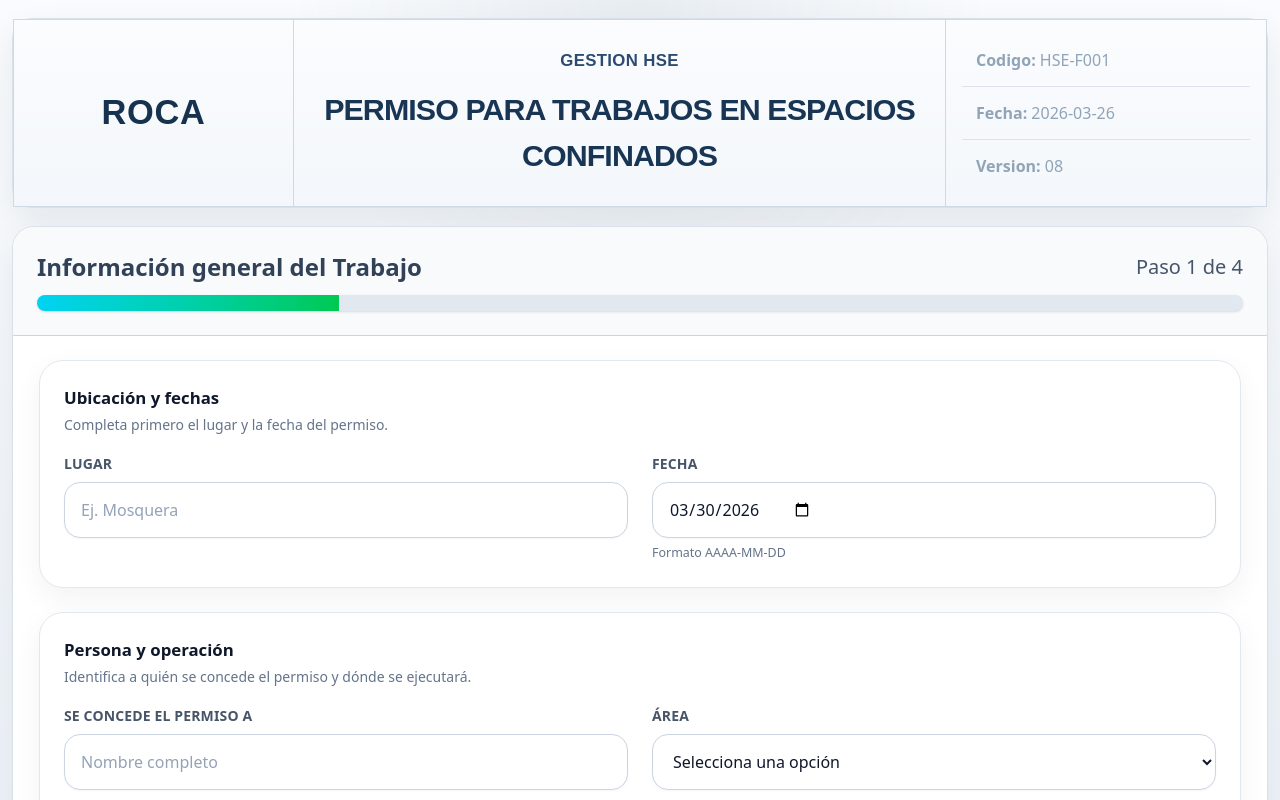
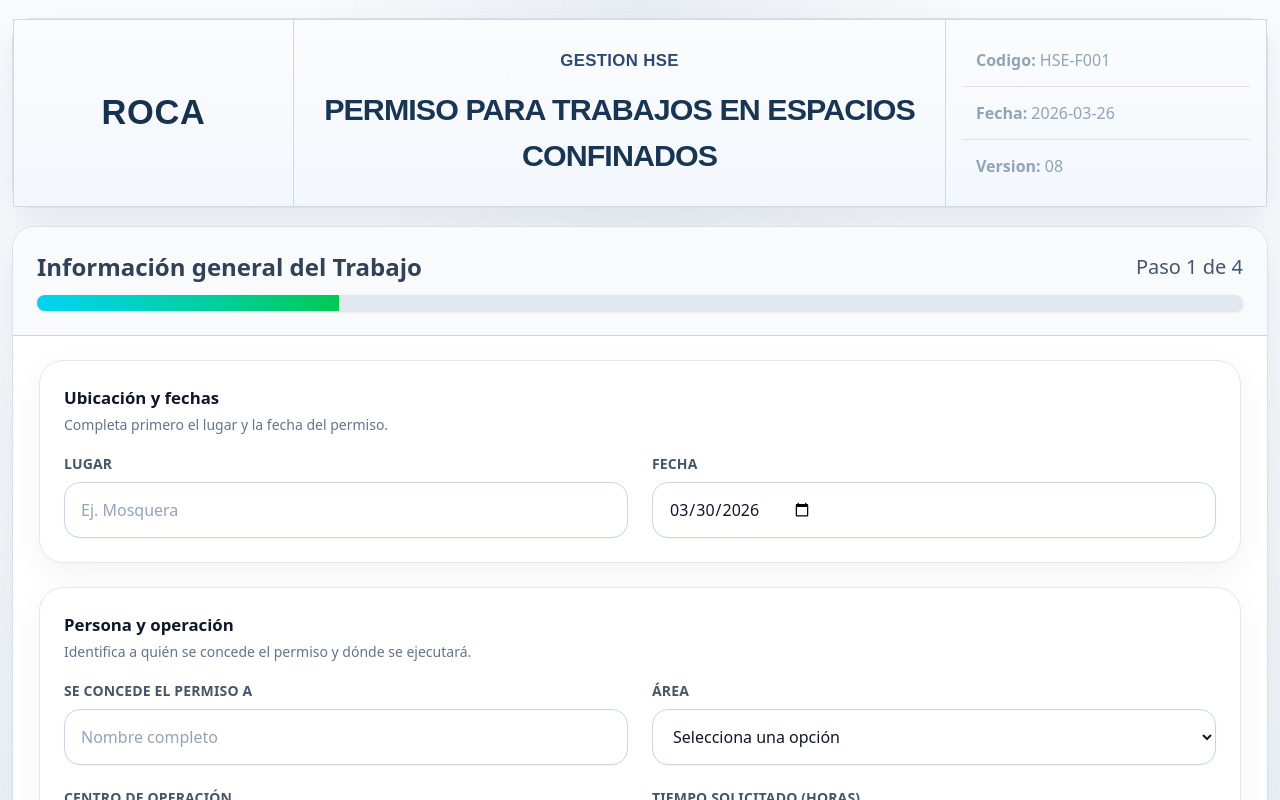
Before and after one commit to mariana-inco/Formato_Espacios_Confinados, a Next.js app: page / in a window 1280 px wide. Shown: the top 800 px of the page. Built offline with nearby package versions, Linux system fonts and the light colour scheme.

Commit message:
agregue componentes UI y ajustes

```diff
--- a/app/page.tsx
+++ b/app/page.tsx
@@ -193,7 +193,7 @@ export default function Home() {
                 <SectionGroup title="Ubicación y fechas" description="Completa primero el lugar y la fecha del permiso.">
                   <div className="info-grid info-grid--two">
                     <Field label="LUGAR" error={getErrorByPath(errors, "generalInfo.lugar")?.message} {...register("generalInfo.lugar")} placeholder="Ej. Mosquera" />
-                    <Field label="FECHA" type="date" error={getErrorByPath(errors, "generalInfo.fecha")?.message} {...register("generalInfo.fecha")} helper="Formato AAAA-MM-DD" />
+                    <Field label="FECHA" type="date" error={getErrorByPath(errors, "generalInfo.fecha")?.message} {...register("generalInfo.fecha")} />
                   </div>
                 </SectionGroup>
 
```
Also changed, not shown: 1 other file (tests, documents, lock files or other folders).
